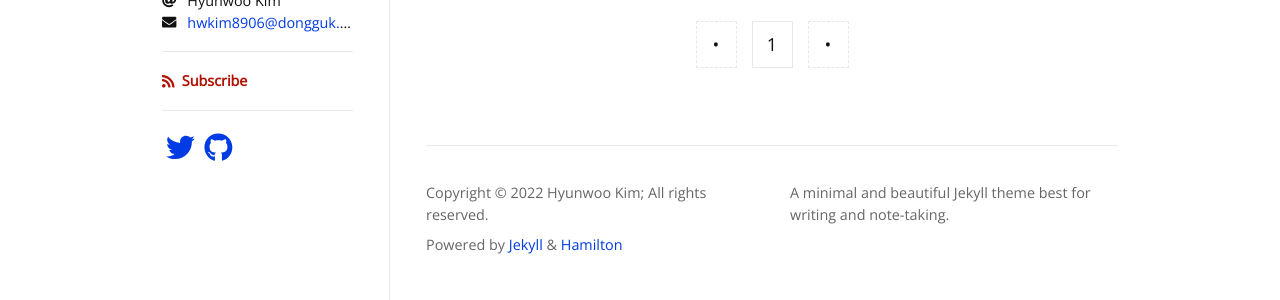
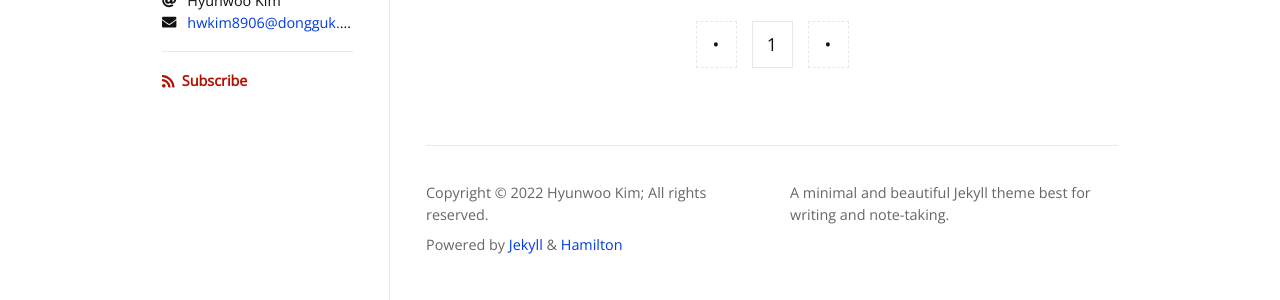
Before and after one commit to ChungmaruQ/ChungmaruQ.github.io, a Jekyll site: the page built from index.html, in a window 1280 px wide. Shown: the part 287-587 px from the top of the page. Built offline with Jekyll 4.4.1, drawn with Linux system fonts in a browser that asks for light colours; nearby versions of some CDN libraries; some web fonts are replaced; the list of posts is cut into pages by our own code.

Commit message:
Update social.yml

```diff
--- a/_data/social.yml
+++ b/_data/social.yml
@@ -1,6 +1,6 @@
-- title: Twitter
-  url: https://twitter.com/ngzhio
-  icon: fab fa-twitter
-- title: GitHub
-  url: https://github.com/ngzhio/jekyll-theme-hamilton
-  icon: fab fa-github
+#- title: Twitter
+#  url: https://twitter.com/ngzhio
+#  icon: fab fa-twitter
+#- title: GitHub
+#  url: https://github.com/ngzhio/jekyll-theme-hamilton
+#  icon: fab fa-github
```
